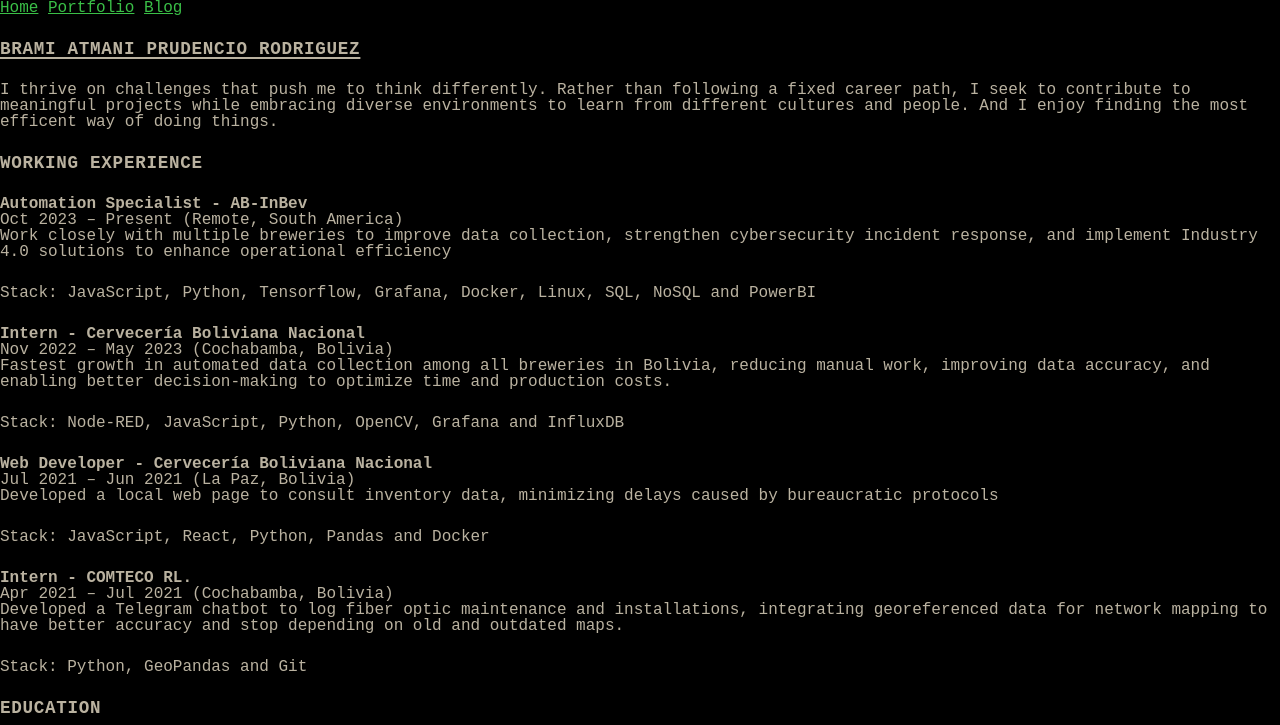
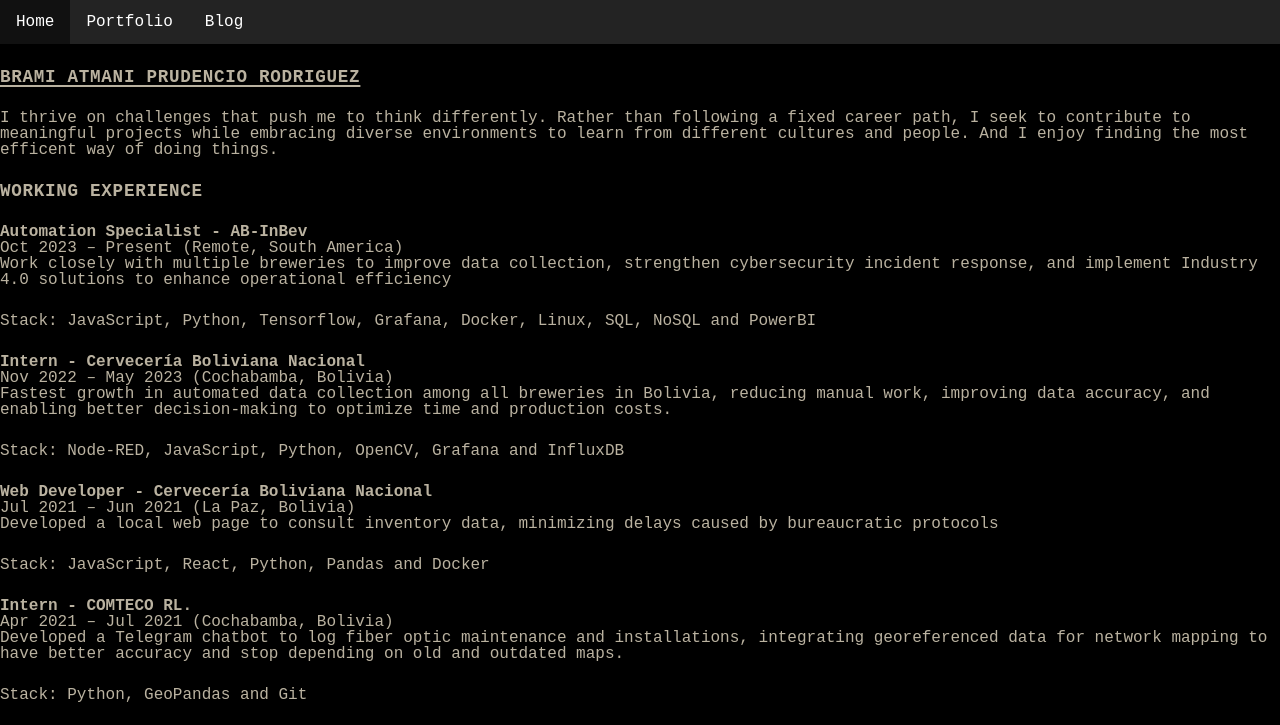
Before and after one commit to bramiprudencio/bramiprudencio.github.io, a plain HTML site: page index.html in a window 1280 px wide. Both pictures are taken after a click on the link "Portfolio". Shown: the top 725 px of the page. Drawn offline with Linux system fonts and the light colour scheme.

Commit message:
unfinished work, but saving just in case

```diff
--- a/index.html
+++ b/index.html
@@ -8,11 +8,11 @@
   <link rel="stylesheet" href="terminal.css" />
 </head>
 <body>
-  <nav>
-    <a href="#" class="nav-link active" data-page="home.html">Home</a>
-    <a href="#" class="nav-link" data-page="portfolio.html">Portfolio</a>
-    <a href="#" class="nav-link" data-page="blog.html">Blog</a>
-  </nav>
+  <ul>
+    <li><a href="#" class="nav-link active" data-page="home.html">Home</a></li>
+    <li><a href="#" class="nav-link" data-page="portfolio.html">Portfolio</a></li>
+    <li><a href="#" class="nav-link" data-page="blog.html">Blog</a></li>
+  </ul>
   <div class="container" id="content">
 
   </div>
--- a/script.js
+++ b/script.js
@@ -23,3 +23,14 @@
       content.innerHTML = html;
     });
 }
+
+function styler(attr){
+  var href;
+  switch(attr){
+      case'1':href = "terminal.css";break;
+      case'2':href = "resume.css";break;
+      case'3':href = "blog.css";break;
+      default:;break;
+  }
+  document.getElementById('myStyleSheet').href = href;
+}
--- a/terminal.css
+++ b/terminal.css
@@ -370,3 +370,27 @@
 button {
   font-weight: 600;
 }
+
+ul {
+  list-style-type: none;
+  margin: 0;
+  padding: 0;
+  overflow: hidden;
+  background-color: #232323;
+}
+
+li {
+  float: left;
+}
+
+li a {
+  display: block;
+  color: white;
+  text-align: center;
+  padding: 14px 16px;
+  text-decoration: none;
+}
+
+li a:hover:not(.active) {
+  background-color: #111;
+}
```
